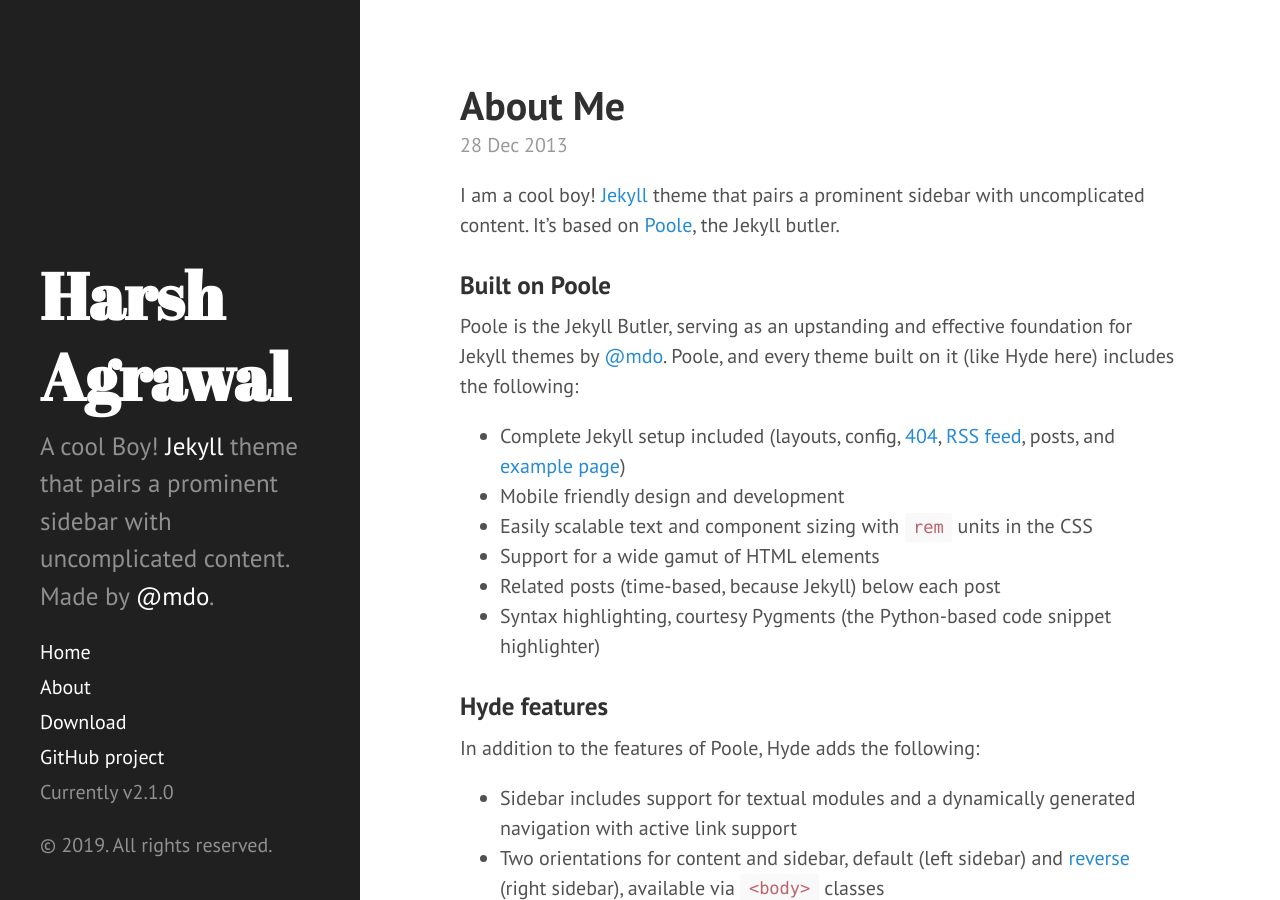
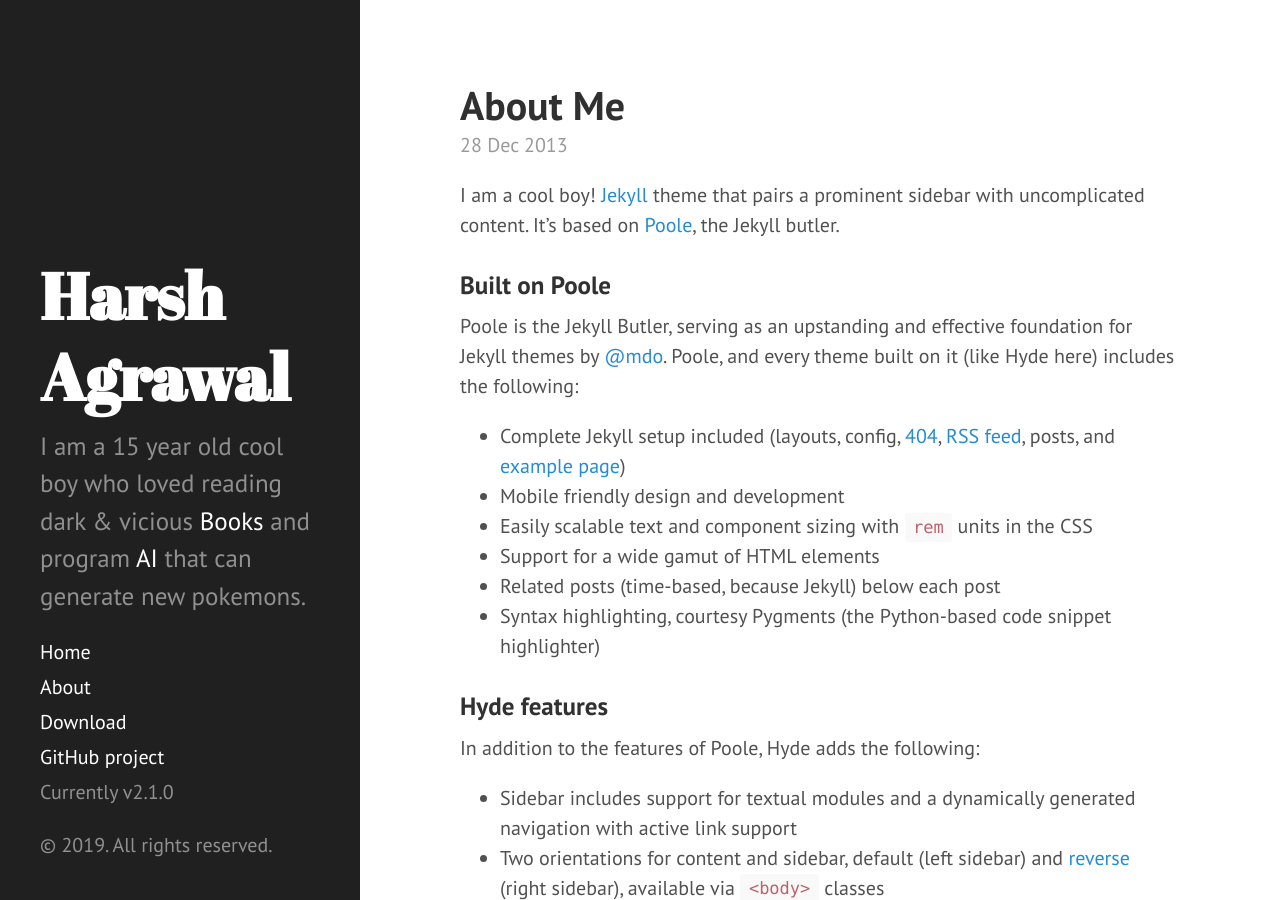
Before and after one commit to harshagrawal13/harshagrawal13.github.io, a Jekyll site: the page built from index.html, in a window 1280 px wide and 900 px high. Built offline with Jekyll 4.4.1, drawn with Linux system fonts in a browser that asks for light colours; the list of posts is cut into pages by our own code.

Commit message:
Update _config.yml

```diff
--- a/_config.yml
+++ b/_config.yml
@@ -7,8 +7,8 @@
 # Setup
 title:            'Harsh Agrawal'
 tagline:          "Beware! I'm looking over ya"
-description:      'A cool Boy! <a href="http://jekyllrb.com" target="_blank">Jekyll</a> theme that pairs a prominent sidebar with uncomplicated content. Made by <a href="https://twitter.com/mdo" target="_blank">@mdo</a>.'
-url:              http://hyde.getpoole.com
+description:      'I am a 15 year old cool boy who loved reading dark & vicious <a href="http://thekidreader.wordpress.com" target="_blank">Books</a> and program <a href="https://github.com/Xavian-Brooker" target="_blank">AI</a> that can generate new pokemons.'
+url:              https://drive.google.com/file/d/1wWDjR6NPzeImvfp81sBo_XFA9YDuio5n/view
 baseurl:          /
 
 author:
```
